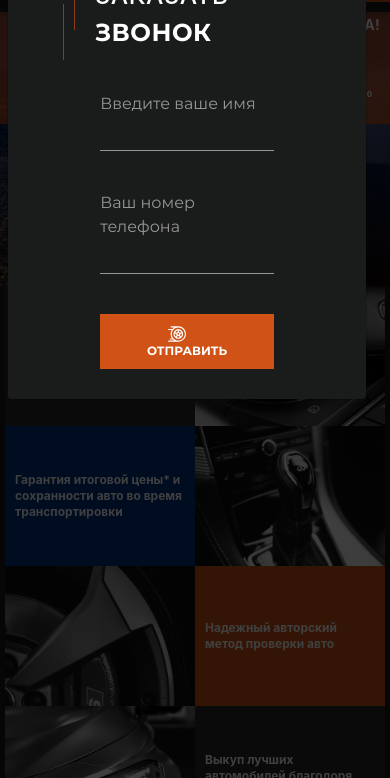
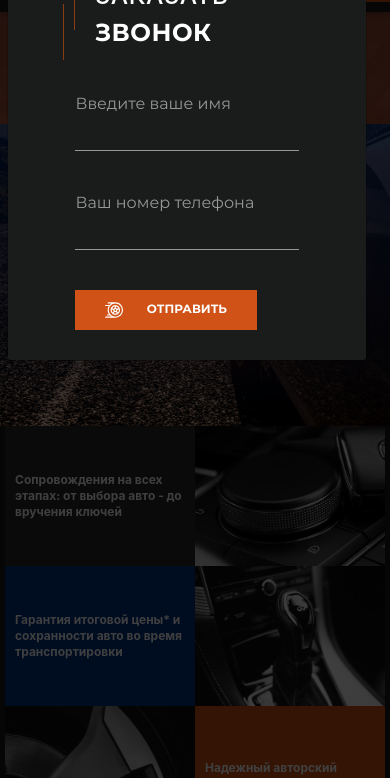
Before and after one commit to StanislavKozak/imprtCars, a website built with Parcel: page index.html in a window 390 px wide. Both pictures are taken after a click on the link "ЗАКАЗАТЬ ЗВОНОК". Shown: the part 66-844 px from the top of the page. Built offline with nearby package versions, Linux system fonts and the light colour scheme; files whose address does not match are found by name.

Commit message:
Update main.css

```diff
--- a/css/main.css
+++ b/css/main.css
@@ -2422,6 +2422,11 @@ footer .copyright {
   .orange-box {
     margin-top: 0px;
     margin-bottom: 40px;
+    left: 15px;
+    right: unset;
+  }
+  .form {
+    max-width: 90% !important;
   }
   .section__header {
     font-size: 14px;
@@ -2605,11 +2610,13 @@ footer .copyright {
   }
   .section--main {
     min-height: auto;
-    padding-top: 0 !important;
+    padding-top: 140px !important;
     padding-bottom: 75px !important;
    }
   .main__content-container {
     padding-top: 20px;
+    padding-left: 15px;
+    padding-right: 15px;
   }
   .section--reviews {
     background-image: none;
```
